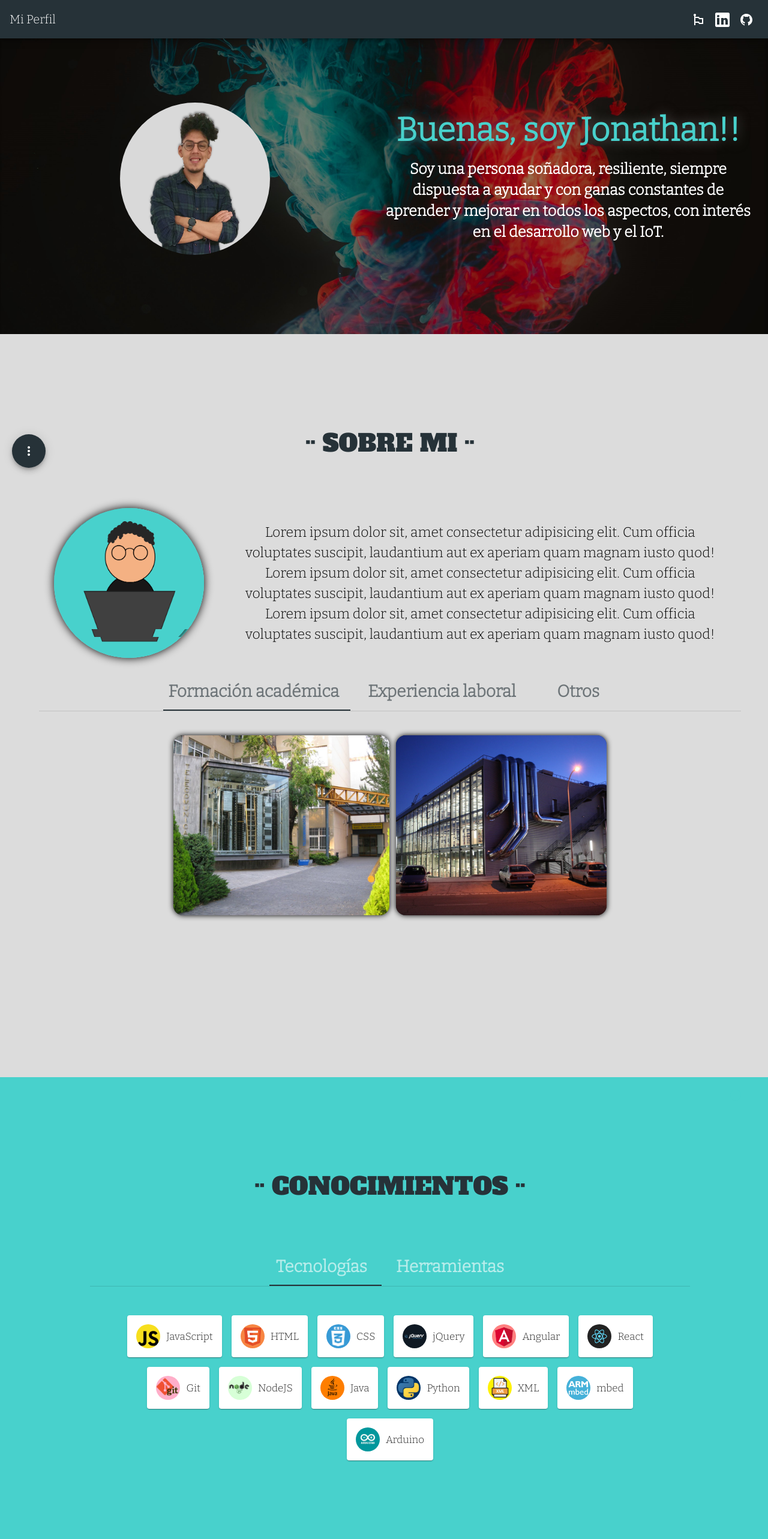
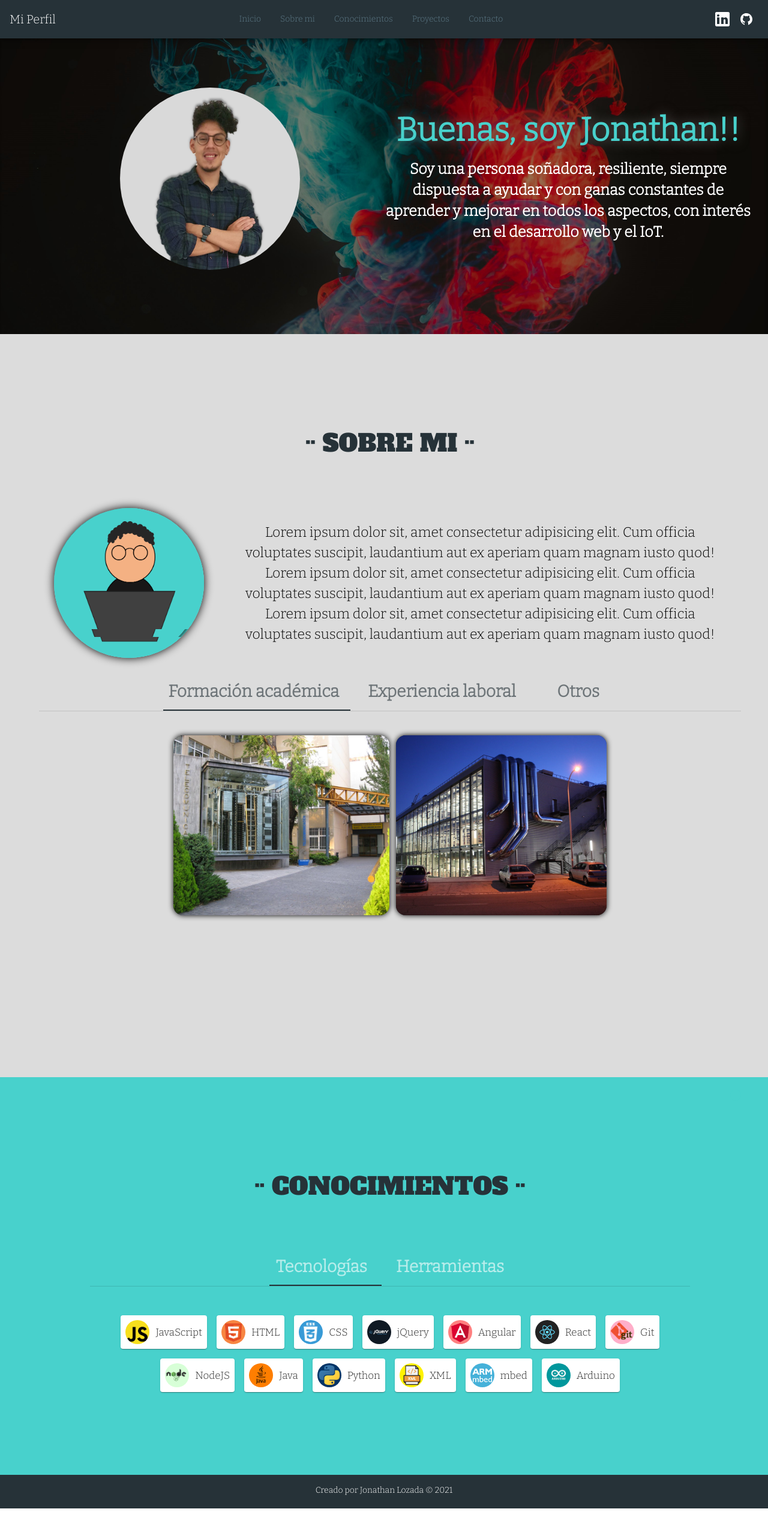
Before and after one commit to JonathanLozadaGit/miPerfil, an Angular app: page / in a window 1280 px wide. Shown: the top 2566 px of the page at 60% size. After the commit the page ends 2515 px from the top, so only its background shows below. Built offline with nearby package versions, Linux system fonts and the light colour scheme; some icons are missing.

Commit message:
Cambios en el header
- Aparece el menú en la barra para tablet y desktop
- Actualizados los query media
- FAV button solo aparece en mobile

```diff
--- a/angular.json
+++ b/angular.json
@@ -32,7 +32,8 @@
             ],
             "styles": [
               "src/theme.scss",
-              "src/styles.scss"
+              "src/styles.scss",
+              "node_modules/flag-icon-css/css/flag-icons.min.css"
             ],
             "scripts": []
           },
--- a/package.json
+++ b/package.json
@@ -21,6 +21,7 @@
     "@angular/platform-browser": "~11.2.10",
     "@angular/platform-browser-dynamic": "~11.2.10",
     "@angular/router": "~11.2.10",
+    "flag-icon-css": "^4.1.7",
     "rxjs": "~6.6.0",
     "tslib": "^2.0.0",
     "zone.js": "~0.11.3"
--- a/src/app/app.component.html
+++ b/src/app/app.component.html
@@ -1,5 +1,5 @@
 <!-- Toolbar -->
-<app-header [actual] = "idioma" (selected) = "updateLanguage($event)"></app-header>
+<app-header [actual] = "idioma" [sections] = "sections" (selected) = "updateLanguage($event)"></app-header>
 
 <!-- Body -->
 <div class="container" role="main">
@@ -7,7 +7,7 @@
   <app-about-me class ="section" id="section1" [aboutMe] = "aboutMe"></app-about-me>
   <app-bubble></app-bubble>
   <app-knowledge  class ="section" id = "section2" [knowledges] = "knowledges"></app-knowledge>
-  <app-fav-button [sections] = "sections"></app-fav-button>
+  <app-fav-button class="hidden-tablet hidden-desktop" [sections] = "sections"></app-fav-button>
 </div>
 
 <app-footer></app-footer>
--- a/src/app/app.component.ts
+++ b/src/app/app.component.ts
@@ -44,24 +44,24 @@ export class AppComponent {
   }
 
   ngOnInit(): void {
-    this.perfil= PERFIL_ES as any;
-    this.aboutMe = this.perfil.aboutMe as any;
-    this.knowledges = this.perfil.knowledges as any;
-    this.idioma = this.perfil.code as any;
-    this.sections = this.perfil.sections as any;
+    this.perfil= PERFIL_ES as Perfil;
+    this.aboutMe = this.perfil.aboutMe as AboutMe;
+    this.knowledges = this.perfil.knowledges as Knowledges;
+    this.idioma = this.perfil.code as string;
+    this.sections = this.perfil.sections as string [];
     //console.log(this.perfil.knowledges);
   }
 
   updateLanguage(event:string) {
 
     if(event == 'es'){
-      this.perfil = PERFIL_ES as any;
-    }else if(event == "en"){
-      this.perfil = PERFIL_EN as any;
+      this.perfil = PERFIL_ES as Perfil;
+    }else if(event == "gb"){
+      this.perfil = PERFIL_EN as Perfil;
     }
     this.idioma = event;
-    this.aboutMe = this.perfil.aboutMe as any;
-    this.knowledges = this.perfil.knowledges as any;
-    this.sections = this.perfil.sections as any;
+    this.aboutMe = this.perfil.aboutMe as AboutMe;
+    this.knowledges = this.perfil.knowledges as Knowledges;
+    this.sections = this.perfil.sections as string [];
   }
 }
--- a/src/app/header/header.component.html
+++ b/src/app/header/header.component.html
@@ -2,15 +2,16 @@
     <mat-toolbar class="mat-elevation-z6 toolbar__mat" color="primary">
       <span>Mi Perfil</span>
       <span class="span-spacer"></span>
+      <button class="hidden-mobile button__option" mat-button color="accent" *ngFor="let section of sections,  let i = index" (click)="scroll('section' + i)">{{section}}</button>
+      <span class="span-spacer"></span>
       <button  mat-icon-button class="toolbar-icon" aria-label="Language" [matMenuTriggerFor]="menu" >
-        <mat-icon>emoji_flags</mat-icon>
+        <span class="flag-icon flag-icon-{{actual}}"></span>
       </button>
       <mat-menu class = "md-menu" #menu="matMenu" xPosition="after">
         <button mat-menu-item class = "button__option" *ngFor="let option of options" (click)="selectLanguage(option.code)">
-          <mat-icon class = "items-menu">emoji_flags</mat-icon>
-          <span>{{option.name}}</span>
+          <span class="flag-icon flag-icon-{{option.code}}"></span>
+          <span> {{option.name}}</span>
         </button>
-
       </mat-menu>
       <a href = "https://www.linkedin.com/in/jonathan-lozada-cuenca" mat-icon-button class="toolbar-icon" aria-label="Linkdin icon">
         <mat-icon svgIcon = "linkedin-icon"></mat-icon>
--- a/src/app/header/header.component.scss
+++ b/src/app/header/header.component.scss
@@ -1,3 +1,5 @@
+@import "../../styles.scss";
+
 .span-spacer {
     flex: 1 1 auto;
 }
--- a/src/app/header/header.component.ts
+++ b/src/app/header/header.component.ts
@@ -9,6 +9,7 @@ import {Idioma, Opcion} from 'src/app/_interface/idioma.interface';
 })
 export class HeaderComponent implements OnInit {
   @Input('actual') actual : string = "";
+  @Input('sections') sections : string[] = [];
   @Output('selected') selected : EventEmitter<string> = new EventEmitter<string>();
 
   idiomas : Idioma[] = [];
@@ -17,15 +18,20 @@ export class HeaderComponent implements OnInit {
   constructor() { }
 
   ngOnInit(): void {
-    this.idiomas = IDIOMAS as any;
-    this.options = this.idiomas.find(idioma => idioma.idioma === this.actual)?.opciones as any;
+    this.idiomas = IDIOMAS as Idioma[];
+    this.options = this.idiomas.find(idioma => idioma.idioma === this.actual)?.opciones as Opcion[];
   }
 
   selectLanguage(language: string) {
     if (language !== this.actual ){
       this.selected.emit(language);
       this.actual = language;
-      this.options = this.idiomas.find(idioma => idioma.idioma === this.actual)?.opciones as any;
+      this.options = this.idiomas.find(idioma => idioma.idioma === this.actual)?.opciones as Opcion[];
     }
   }
+
+  scroll(id: string) {
+    let el = document.getElementById(id);
+    el?.scrollIntoView({behavior: 'smooth'});
+  }
 }
--- a/src/assets/data/idiomas.json
+++ b/src/assets/data/idiomas.json
@@ -8,13 +8,13 @@
 
             },
             {
-                "code": "en",
+                "code": "gb",
                 "name": "Inglés"
 
             }
         ]
     },{
-        "idioma": "en",
+        "idioma": "gb",
         "opciones": [
             {
                 "code": "es",
@@ -22,7 +22,7 @@
 
             },
             {
-                "code": "en",
+                "code": "gb",
                 "name": "English"
 
             }
--- a/src/styles.scss
+++ b/src/styles.scss
@@ -20,18 +20,40 @@ $tablet: 768px;
 $desktop: 1280px;
 
 
-
+@mixin mobile {
+  @media (max-width: ($tablet - 1px)) {
+    @content;
+  }
+}
 @mixin tablet {
-    @media all and (min-width: $tablet) {
+    @media  (min-width: $tablet) and (max-width: ($desktop - 1px)){
       @content;
     }
   }
 
-  @mixin desktop {
-    @media all and (min-width: $desktop) {
-      @content;
-    }
+@mixin desktop {
+  @media all and (min-width: $desktop) {
+    @content;
   }
+}
+
+.hidden-mobile {
+  @include mobile {
+    visibility: hidden;
+  }
+}
+
+.hidden-tablet {
+  @include tablet {
+    visibility: hidden;
+  }
+}
+
+.hidden-desktop {
+  @include desktop {
+    visibility: hidden;
+  }
+}
 
 
 * {
@@ -253,3 +275,7 @@ span {
     color: $title-item;
   }
 }
+
+.material-icons{
+  font-family: 'Material Icons' !important;
+}
```
Also changed, not shown: 1 other file (tests, documents, lock files or other folders).
